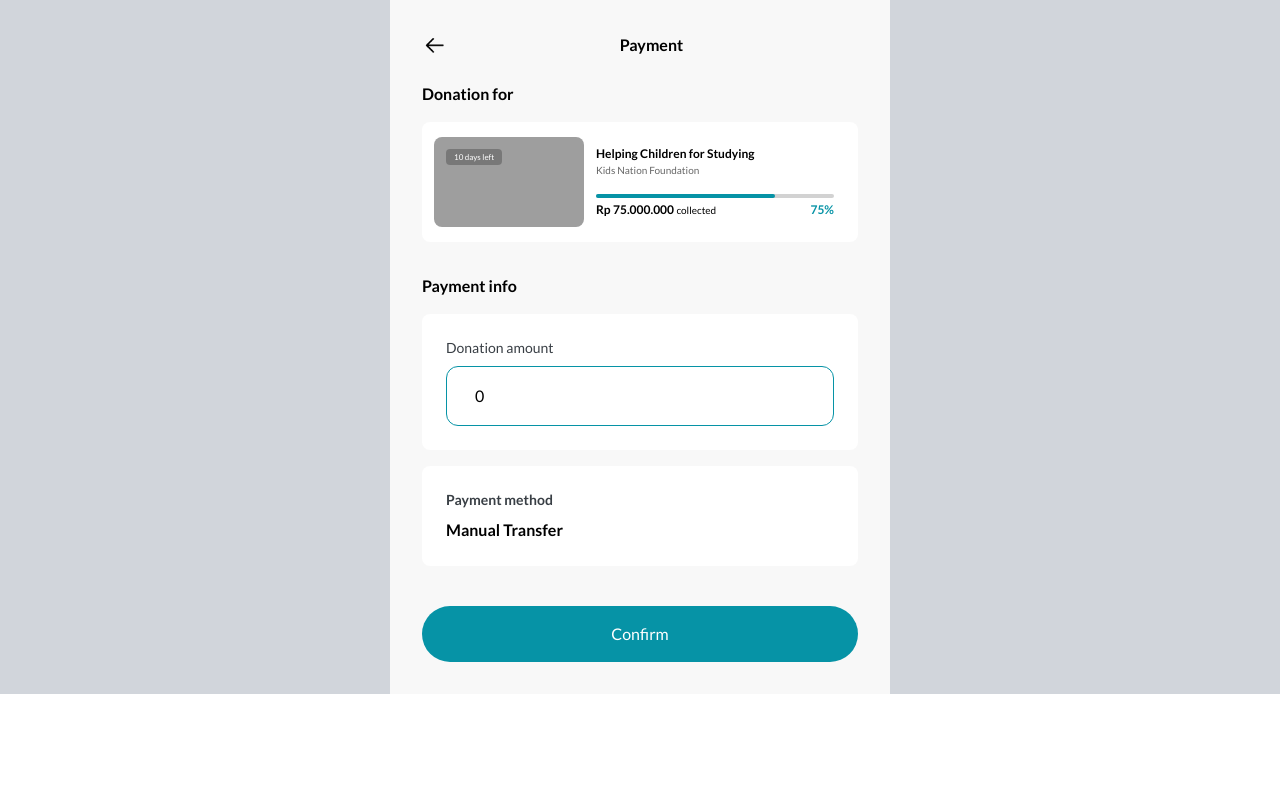
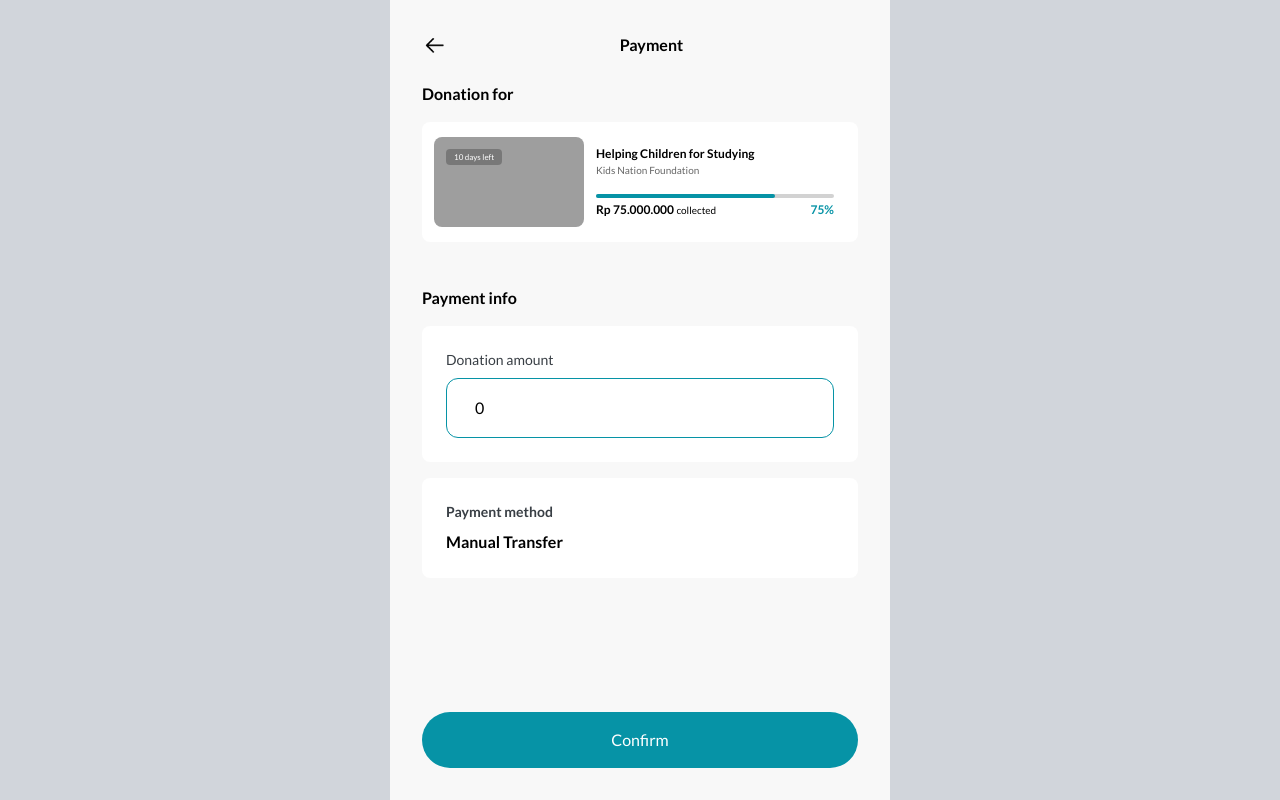
Before and after one commit to GarryLaly/SEAL-Crowdfunding-NextJS, a Next.js app: page /payment in a window 1280 px wide. Built offline with nearby package versions, Linux system fonts and the light colour scheme; grey boxes are pictures that could not be loaded.

Commit message:
Fix payment page

```diff
--- a/pages/payment.js
+++ b/pages/payment.js
@@ -13,7 +13,7 @@ const Payment = () => {
   const [amount, setAmount] = useState(0);
 
   return (
-    <div className="bg-gray-300 font-lato text-black">
+    <div className="bg-gray-300 font-lato h-screen text-black">
       <Head>
         <title>Payment - SEAL Crowdfunding</title>
         <meta
@@ -21,7 +21,9 @@ const Payment = () => {
           content="Alone we can do so little; together we can do so much"
         />
       </Head>
-      <div className="max-w-500px mx-auto bg-gray3 p-8">
+      <div className="max-w-500px mx-auto h-full bg-gray3 p-8">
+        <div className="flex flex-col h-full justify-between">
+          <div className="flex flex-col flex-1">
             <Header title="Payment" url="/detail" />
             <div className="font-bold text-base mb-4">Donation for</div>
             <ProjectItem
@@ -45,8 +47,10 @@ const Payment = () => {
               />
             </div>
             <InfoBox label="Payment method" value="Manual Transfer" />
-        <div className="flex flex-1 mt-10">
+          </div>
+          <div className="flex mt-10">
             <Button text="Confirm" url="/payment-confirm" />
+          </div>
         </div>
       </div>
     </div>
```
Lines whose indentation alone changed are shown as unchanged.
